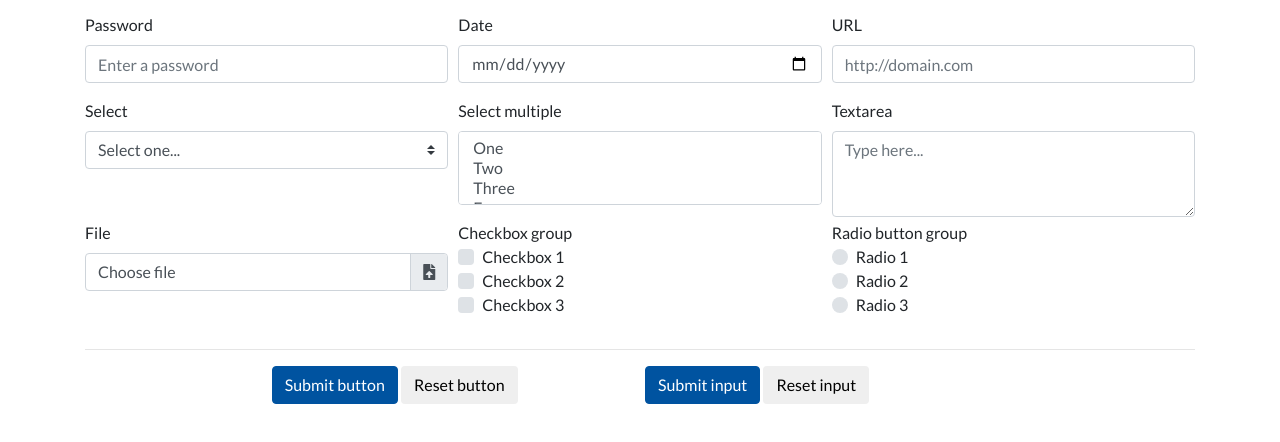
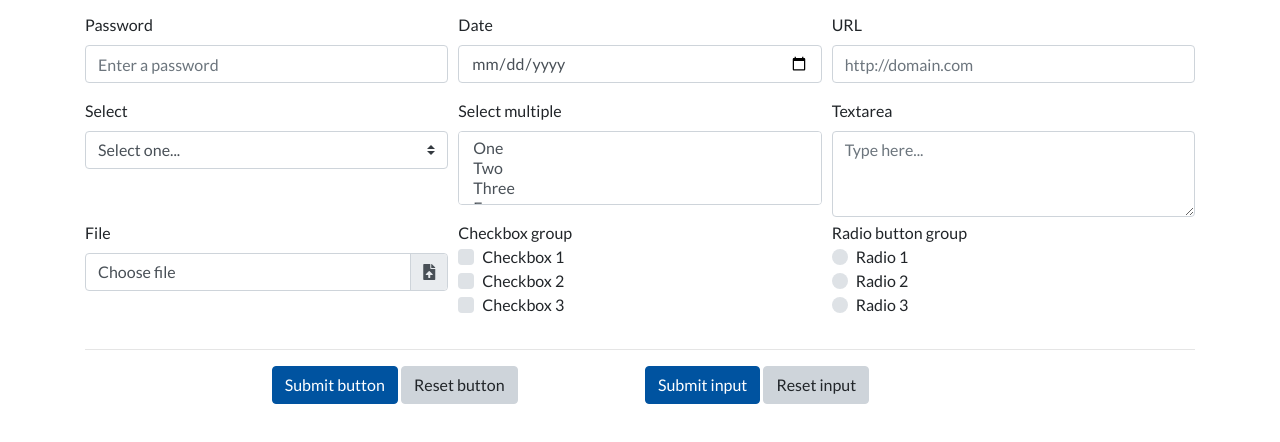
Before and after one commit to mtbotherd/form-validation, a website: page src/index.html in a window 1280 px wide. Shown: the part 180-622 px from the top of the page. Drawn offline with Linux system fonts and the light colour scheme.

Commit message:
Changed btn-light background color to #ced4da.

```diff
--- a/src/index.html
+++ b/src/index.html
@@ -137,11 +137,11 @@
             <div class="form-row">
                 <div class="col-md-4 offset-md-2 mb-3">
                     <button class="btn btn-primary" type="submit">Submit button</button>
-                    <button class="btn btn-default" type="reset">Reset button</button>
+                    <button class="btn btn-light" type="reset">Reset button</button>
                 </div>
                 <div class="col-md-6">
                     <input type="submit" class="btn btn-primary" value="Submit input" />
-                    <input type="reset" class="btn btn-default" value="Reset input" />
+                    <input type="reset" class="btn btn-light" value="Reset input" />
                 </div>
             </div>
         </form>
--- a/src/scss/_bootstrap-variables-custom.scss
+++ b/src/scss/_bootstrap-variables-custom.scss
@@ -5,6 +5,7 @@
 $blue:   #0053a0;
 $red:    #ed1b2e;
 $yellow: #ffd200;
+$light:  #ced4da;
 
 // Link styles
 $link-decoration: underline;
```
Also changed, not shown: src/css/styles.css, 1 other file.
